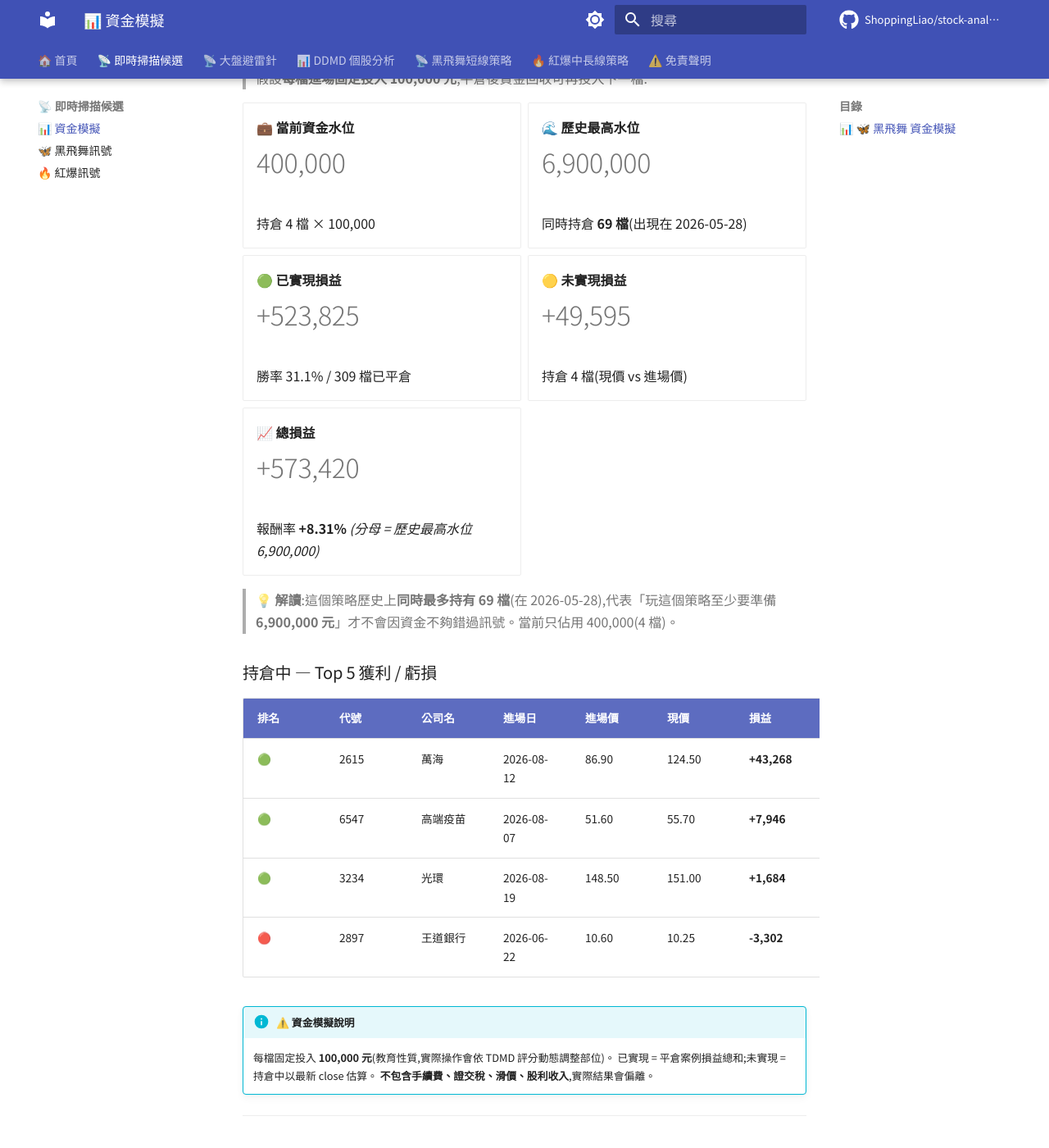
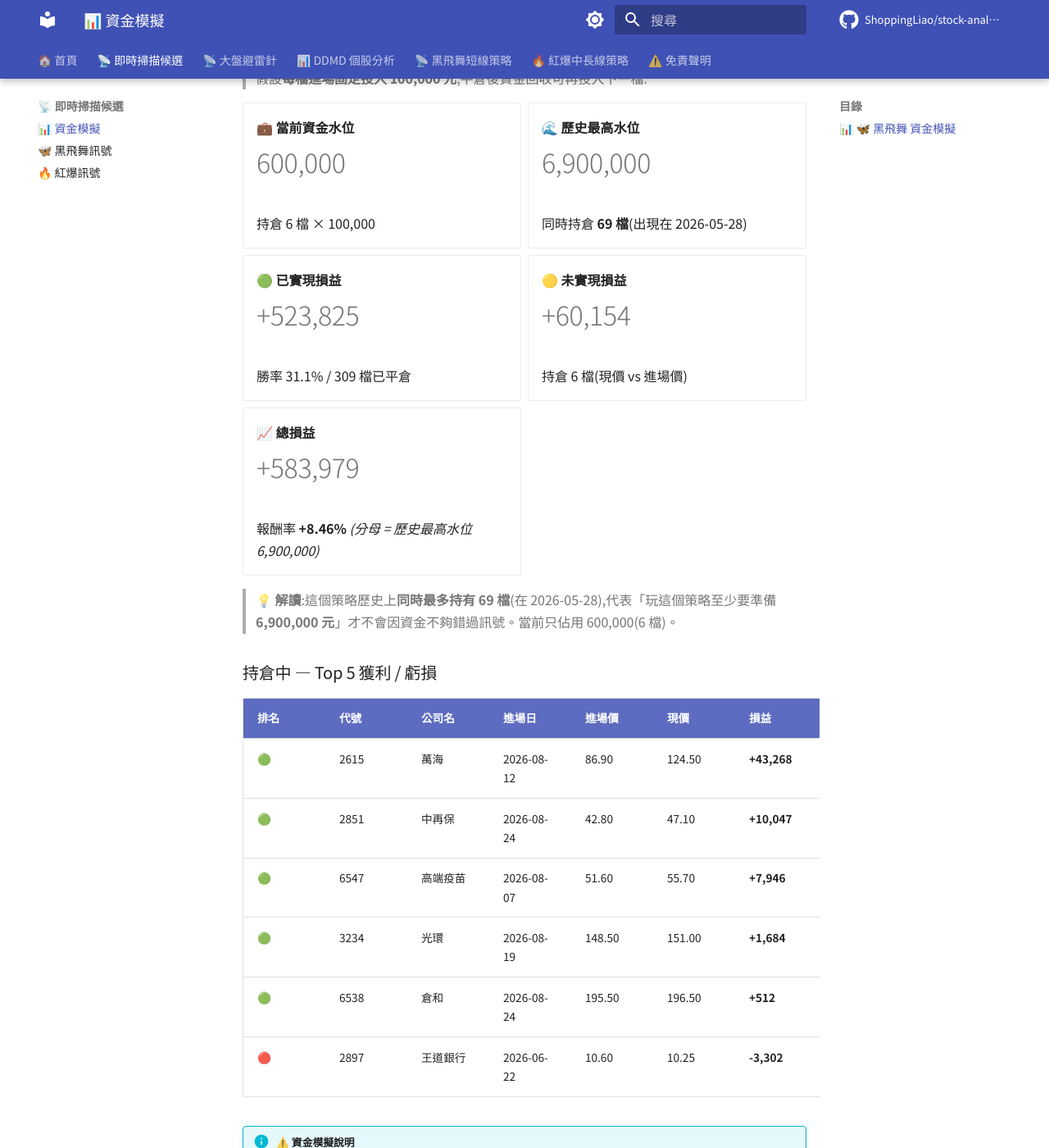
Before and after one commit to ShoppingLiao/stock-analysis-public, an MkDocs documentation site: the page built from docs/signals_capital.md, in a window 1280 px wide and 1400 px high, scrolled down 445 px. Shown: the whole window at 82% size. Built offline with MkDocs 1.6.1 and Material for MkDocs 9.7.7, drawn with Linux system fonts in a browser that asks for light colours; comment, search, counter and statistics services are not loaded; some of the changed text lies outside the part shown.

Commit message:
docs(signals): update BB + RB + capital (2026-08-24)

```diff
--- a/docs/signals_capital.md
+++ b/docs/signals_capital.md
@@ -17,9 +17,9 @@
 
 -   **💼 當前資金水位**
 
-    # 400,000
+    # 600,000
 
-    持倉 4 檔 × 100,000
+    持倉 6 檔 × 100,000
 
 -   **🌊 歷史最高水位**
 
@@ -35,27 +35,29 @@
 
 -   **🟡 未實現損益**
 
-    # +49,595
+    # +60,154
 
-    持倉 4 檔(現價 vs 進場價)
+    持倉 6 檔(現價 vs 進場價)
 
 -   **📈 總損益**
 
-    # +573,420
+    # +583,979
 
-    報酬率 **+8.31%** _(分母 = 歷史最高水位 6,900,000)_
+    報酬率 **+8.46%** _(分母 = 歷史最高水位 6,900,000)_
 
 </div>
 
-> **💡 解讀**:這個策略歷史上**同時最多持有 69 檔**(在 2026-05-28),代表「玩這個策略至少要準備 **6,900,000 元**」才不會因資金不夠錯過訊號。當前只佔用 400,000(4 檔)。
+> **💡 解讀**:這個策略歷史上**同時最多持有 69 檔**(在 2026-05-28),代表「玩這個策略至少要準備 **6,900,000 元**」才不會因資金不夠錯過訊號。當前只佔用 600,000(6 檔)。
 
 ### 持倉中 — Top 5 獲利 / 虧損
 
 | 排名 | 代號 | 公司名 | 進場日 | 進場價 | 現價 | 損益 | 損益% |
 |------|------|--------|--------|--------|------|------|-------|
 | 🟢 | 2615 | 萬海 | 2026-08-12 | 86.90 | 124.50 | **+43,268** | **+43.27%** |
+| 🟢 | 2851 | 中再保 | 2026-08-24 | 42.80 | 47.10 | **+10,047** | **+10.05%** |
 | 🟢 | 6547 | 高端疫苗 | 2026-08-07 | 51.60 | 55.70 | **+7,946** | **+7.95%** |
 | 🟢 | 3234 | 光環 | 2026-08-19 | 148.50 | 151.00 | **+1,684** | **+1.68%** |
+| 🟢 | 6538 | 倉和 | 2026-08-24 | 195.50 | 196.50 | **+512** | **+0.51%** |
 | 🔴 | 2897 | 王道銀行 | 2026-06-22 | 10.60 | 10.25 | **-3,302** | **-3.30%** |
 
 !!! info "⚠️ 資金模擬說明"
@@ -133,9 +135,9 @@
 
 -   **💼 當前資金水位**
 
-    # 2,600,000
+    # 2,800,000
 
-    BB 400,000 + RB 2,200,000
+    BB 600,000 + RB 2,200,000
 
 -   **🌊 兩策略歷史最高水位**
 
@@ -151,15 +153,15 @@
 
 -   **🟡 未實現損益**
 
-    # +215,411
+    # +225,970
 
-    BB +49,595 + RB +165,816
+    BB +60,154 + RB +165,816
 
 -   **📈 總損益**
 
-    # +33,623
+    # +44,182
 
-    報酬率 **+0.15%** _(分母 = 兩策略歷史最高水位)_
+    報酬率 **+0.19%** _(分母 = 兩策略歷史最高水位)_
 
 </div>
 
```
Also changed, not shown: docs/signals_black_butterfly.md (+6 -7 lines).
